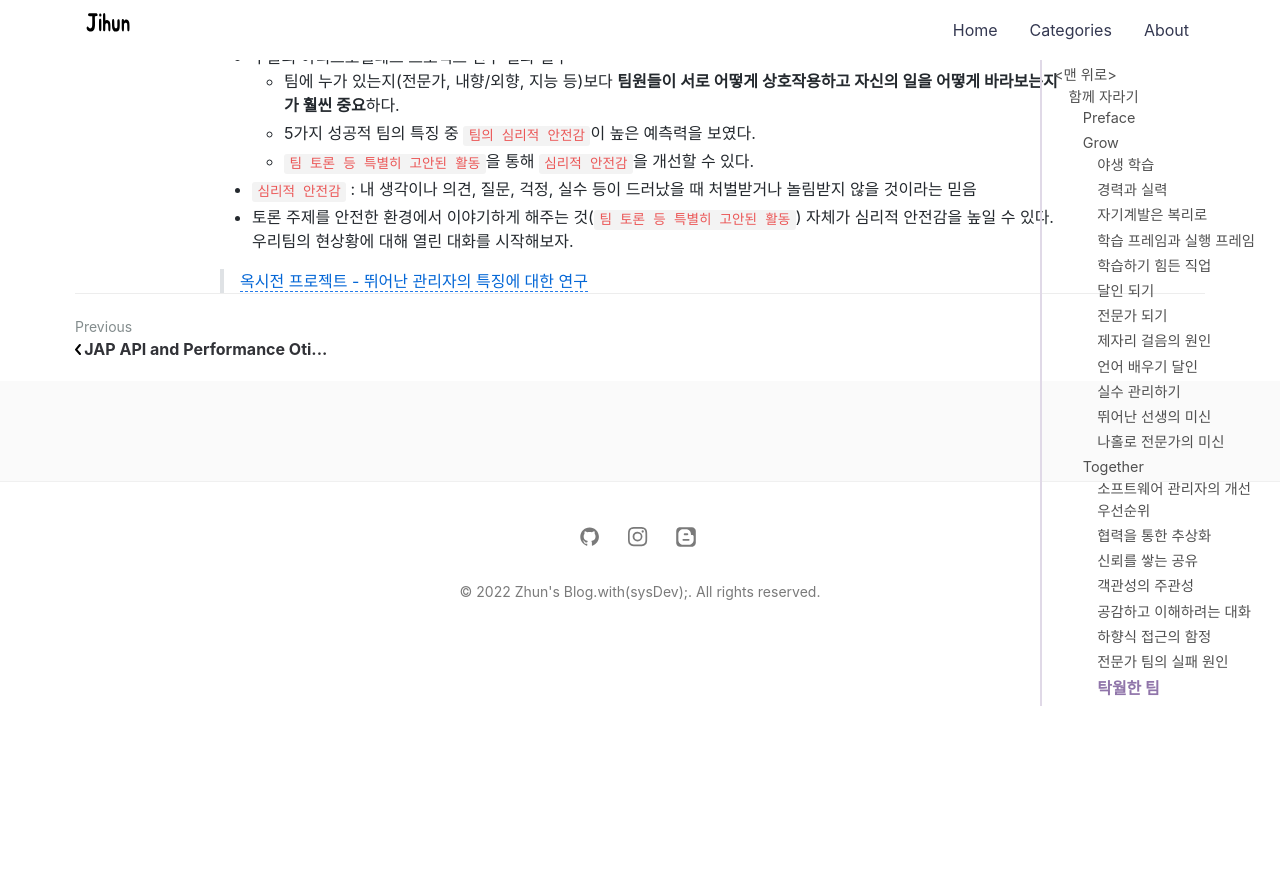
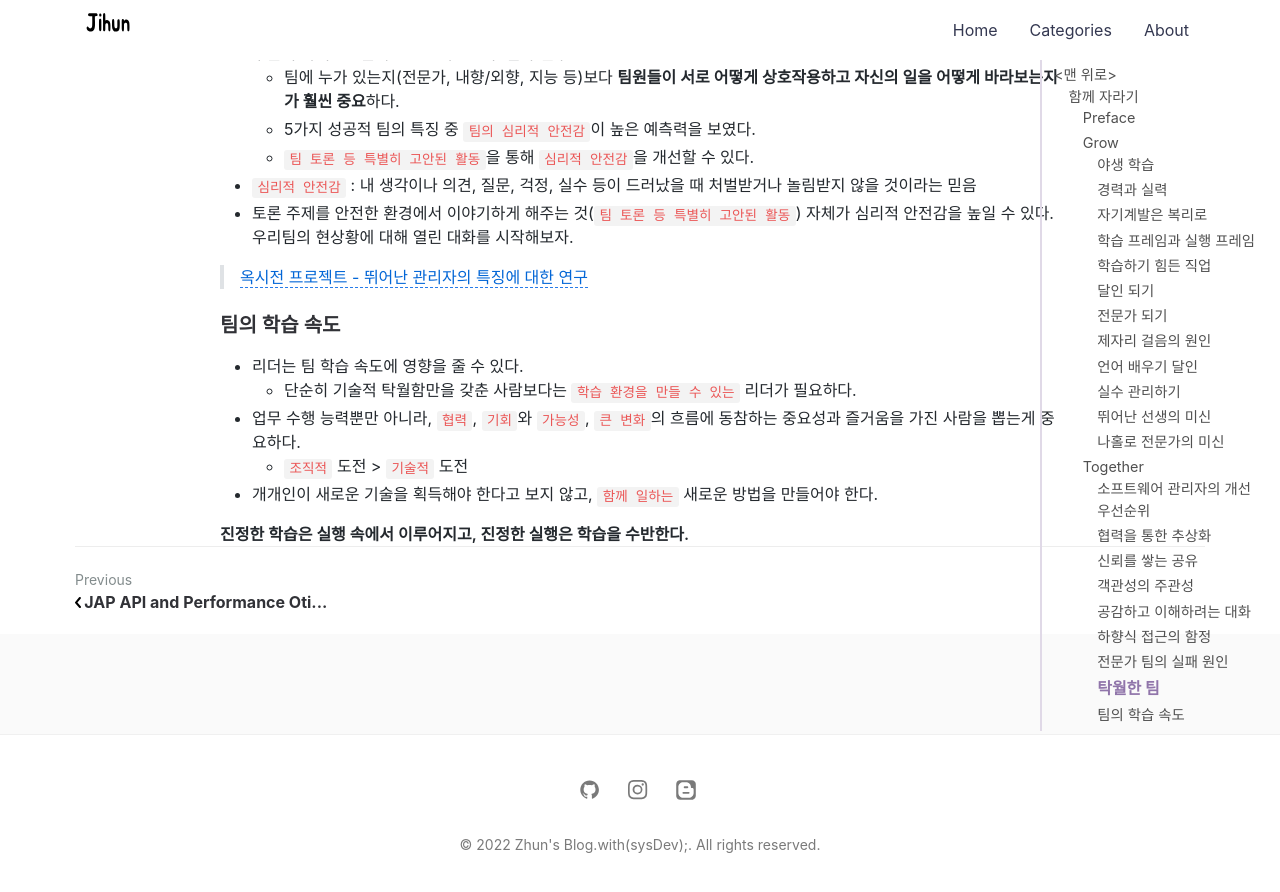
Before and after one commit to jihunparkme/jihunparkme.github.io, a Jekyll site: the page built from _posts/2022-05-25-Growing-Up-Together.md, in a window 1280 px wide and 900 px high, scrolled down 9943 px. Shown: the top 892 px of the window. Built offline with Jekyll 4.4.1, drawn with Linux system fonts in a browser that asks for light colours; nearby versions of some CDN libraries; comment, search, counter and statistics services are not loaded.

Commit message:
add: 팀의 학습 속도

```diff
--- a/_posts/2022-05-25-Growing-Up-Together.md
+++ b/_posts/2022-05-25-Growing-Up-Together.md
@@ -5,6 +5,7 @@ summary: 김창준님의 함께 자라기
 categories: (Book)함께-자라기
 featured-img: growing-up-together
 # mathjax: true
+
 ---
 
 # 함께 자라기
@@ -252,7 +253,7 @@ featured-img: growing-up-together
   - 우리가 바람직하다고 생각하는 (무언가를 정하는)방향을 함께 정하면서 네트워크를 형성해 진행해보자.
 - `Affordable Loss Principle`
   - 오래 살아남으려면 ROI(수익률)를 보지 말고, 감당할 수 있을 만큼의 손실(변화에 필요한 비용)을 설정한 후 방법을 탐색하자.
--  `pilot in the plane`
+- `pilot in the plane`
   - `non predictive control` vs `redictive control`
   - 컨트롤할 수 있는 범위 바깥을 예측/예상하려고 노력하기보다,  **컨트롤할 수 있을 만큼 예상**하자
 - `lemonade principle`
@@ -362,3 +363,13 @@ featured-img: growing-up-together
 - 토론 주제를 안전한 환경에서 이야기하게 해주는 것(`팀 토론 등 특별히 고안된 활동`) 자체가 심리적 안전감을 높일 수 있다. 우리팀의 현상황에 대해 열린 대화를 시작해보자.
 
 > [옥시전 프로젝트 - 뛰어난 관리자의 특징에 대한 연구](https://rework.withgoogle.com/subjects/managers/)
+
+### 팀의 학습 속도
+
+- 리더는 팀 학습 속도에 영향을 줄 수 있다.
+  - 단순히 기술적 탁월함만을 갖춘 사람보다는 `학습 환경을 만들 수 있는` 리더가 필요하다.
+- 업무 수행 능력뿐만 아니라, `협력`, `기회`와 `가능성`, `큰 변화`의 흐름에 동참하는 중요성과 즐거움을 가진 사람을 뽑는게 중요하다.
+  - `조직적` 도전 > `기술적` 도전
+- 개개인이 새로운 기술을 획득해야 한다고 보지 않고, `함께 일하는` 새로운 방법을 만들어야 한다.
+
+**진정한 학습은 실행 속에서 이루어지고, 진정한 실행은 학습을 수반한다.**
```
